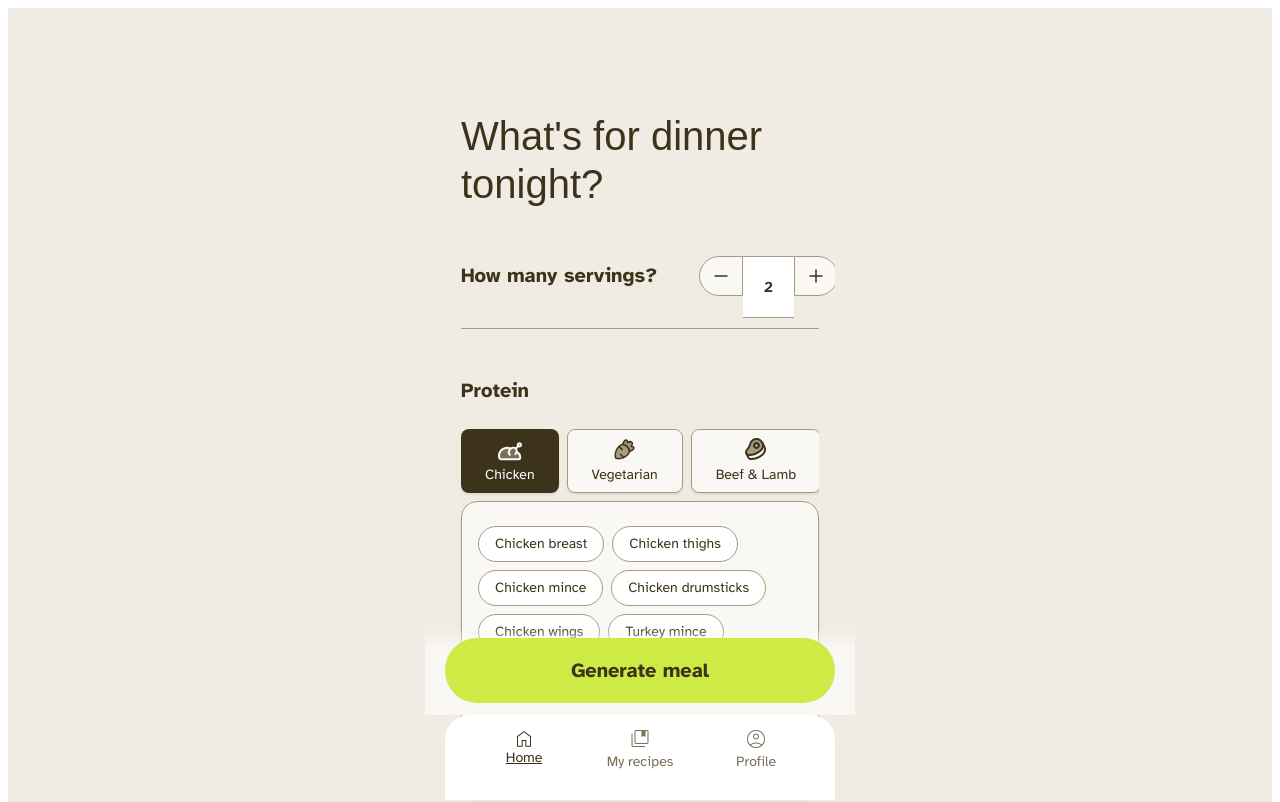
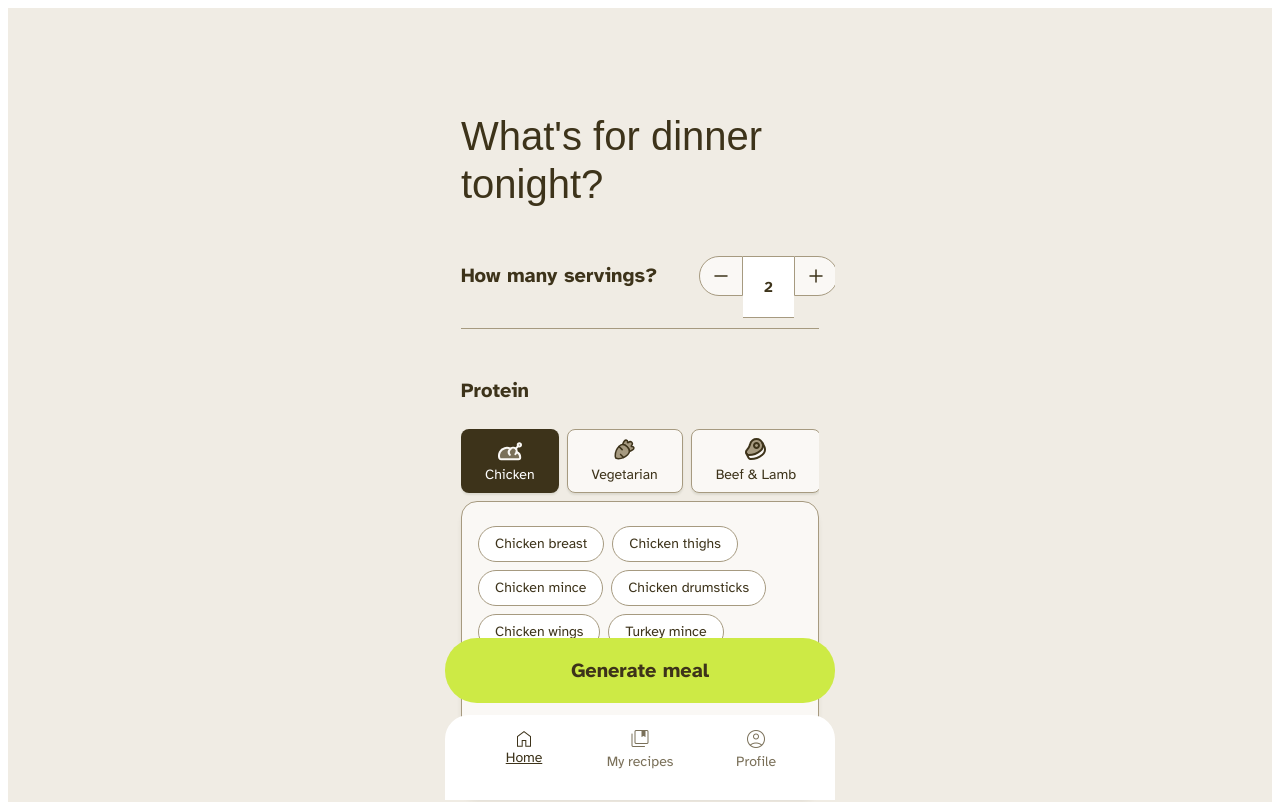
Before and after one commit to jamesrrweeks/wfdt, a React (Vite) app: page / in a window 1280 px wide. Shown: the top 802 px of the page. Built offline with nearby package versions, Linux system fonts and the light colour scheme; a web font is replaced by a local one.

Commit message:
Update InputScreen.jsx

```diff
--- a/src/components/InputScreen.jsx
+++ b/src/components/InputScreen.jsx
@@ -70,7 +70,6 @@ export default function InputScreen({ onGenerate, isLoading, onShowDS }) {
         transform: "translateX(-50%)",
         width: "390px",
         padding: "12px 20px",
-        background: `linear-gradient(transparent, ${C.fill} 30%)`,
         zIndex: 10,
       }}>
         {(proteins.filter(s=>s!=="Any").length>0 || carbs.filter(s=>s!=="Any").length>0 || veg.filter(s=>s!=="Any").length>0 || freeNotes.length>0) && (
```
